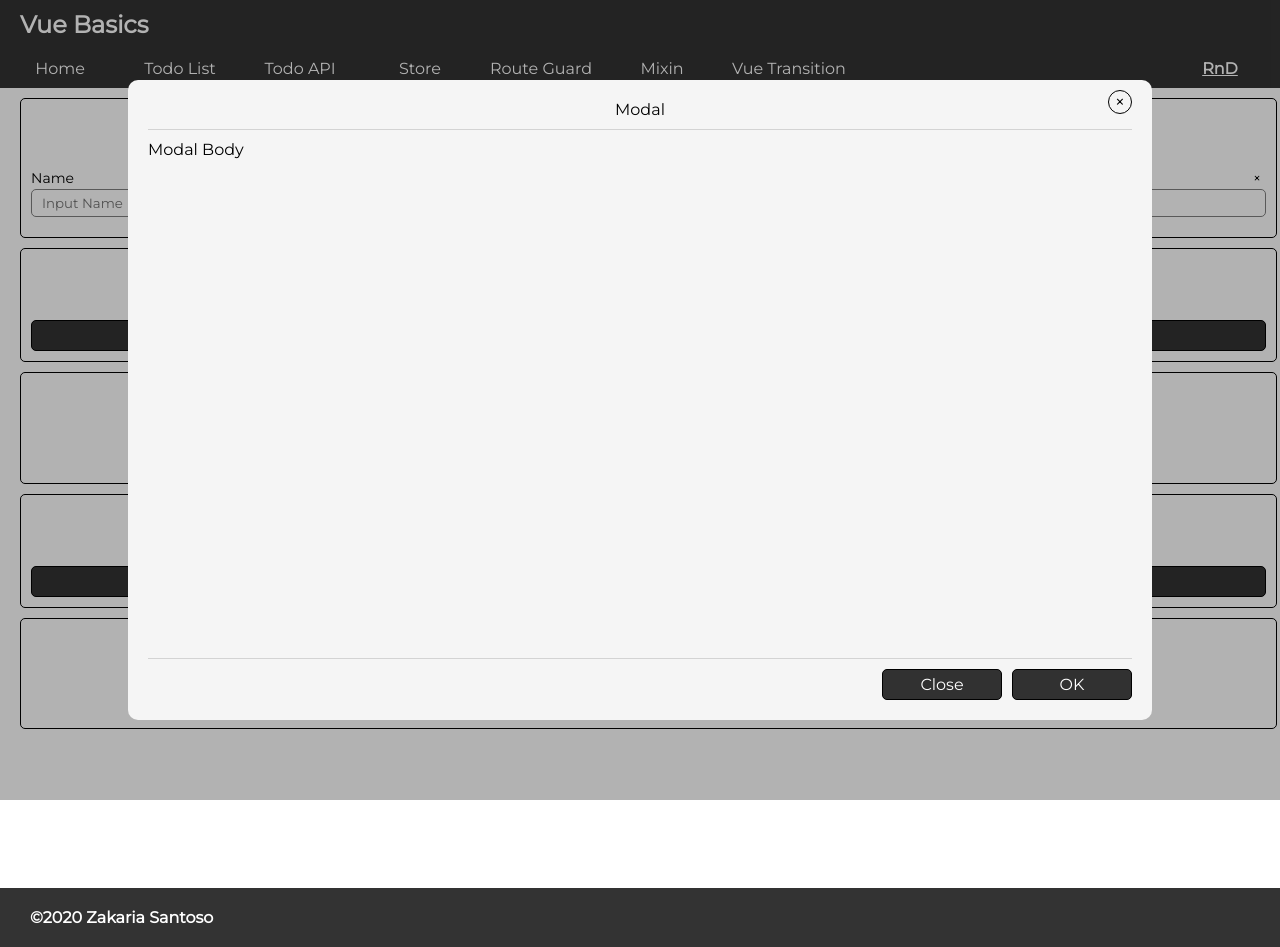
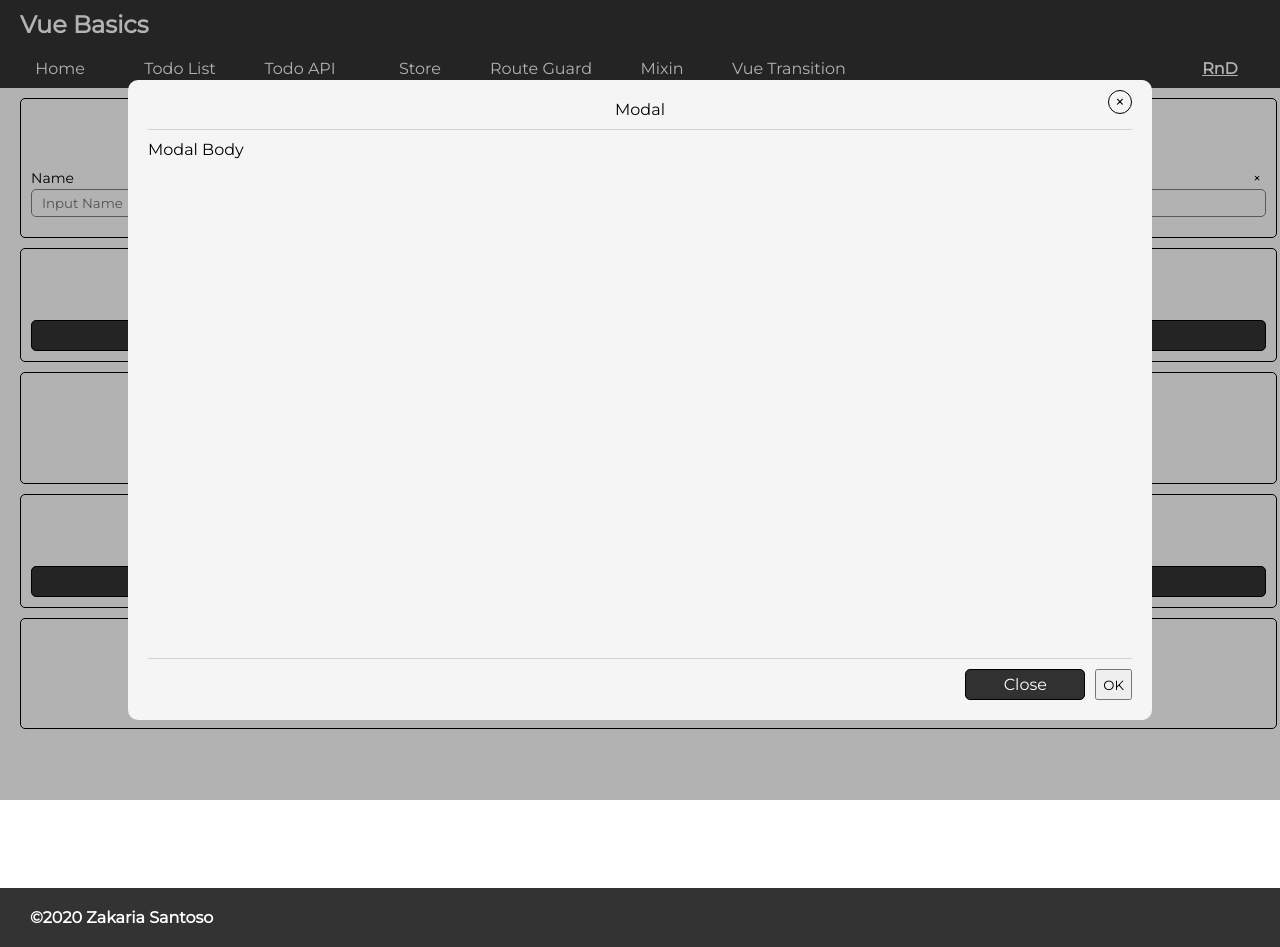
Before and after one commit to zakariasantoso/vue-basic, a Vue app: page /showcase in a window 1280 px wide. Both pictures are taken after a click on the button "Open Modal". Built offline with nearby package versions, Linux system fonts and the light colour scheme.

Commit message:
Adjusted Modal Styling

```diff
--- a/src/components/frames/AppModal.vue
+++ b/src/components/frames/AppModal.vue
@@ -1,9 +1,12 @@
 <template>
-	<div class="app-modal" v-if="isModalOpen">
+<div>
+		<div class="app-modal">
 			<div class="am-backdrop"
 				@click="closeModal()"
+				v-if="isModalOpen"
 			/>
-		<div class="am-body">
+		<transition name="modal">
+			<div class="am-body" v-if="isModalOpen"	>
 				<span class="am-close" @click="closeModal()">&times;</span>
 
 				<div class="am-title">
@@ -21,12 +24,14 @@
 						Close
 					</app-button>
 
-				<app-button
-					@click="executeAction()"
+					<button
+						@click="( ($event) => {executeAction($event)})"
 					>
 						{{ actionText }}
-				</app-button>
+					</button>
 				</div>
+			</div>
+			</transition>
 		</div>
 </div>
 </template>
@@ -63,7 +68,8 @@ export default {
 			this.$emit('close');
 		},
 
-		executeAction() {
+		executeAction(e) {
+			console.log("Event : ", e);
 			this.$emit('action');
 		}
 	}
@@ -73,17 +79,17 @@ export default {
 <style lang="scss">
 .app-modal {
 	position: fixed;
-	top: 0;
-	right: 0;
-	bottom: 0;
-	left: 0;
+	// top: 0;
+	// right: 0;
+	// bottom: 0;
+	// left: 0;
 	z-index: 100;
 
-	display: flex;
-	align-items: center;
+	// display: flex;
+	// align-items: center;
 
 	.am-backdrop {
-		position: absolute;
+		position: fixed;
 		top: 0;
 		right: 0;
 		bottom: 0;
@@ -93,12 +99,15 @@ export default {
 	}
 
 	.am-body {
-		position: relative;
+		position: fixed;
 		min-width: 300px;
-		max-width: 80%;
+		width: 80%;
 		min-height: 80%;
 		height: 200px;
-		margin: 0px auto;
+		top: 50%;
+		left: 50%;
+		transform: translate(-50%, -50%);
+		// margin: 0px auto;
 		padding: 10px 20px;
 
 		flex: 0 1 80%;
@@ -148,4 +157,24 @@ export default {
 		}
 	}
 }
+	.modal-enter-active {
+    transition: all 1s cubic-bezier(0.68, -0.55, 0.265, 1.55);
+		> .am-backdrop {
+			background-color: transparent !important;
+		}
+  }
+  .modal-leave-active {
+		transition: all 1s cubic-bezier(0.68, -0.55, 0.265, 1.55);
+		> .am-backdrop {
+			background-color: transparent !important;
+		}
+  }
+  .modal-leave-to, .modal-enter {
+		transform: translate(-50%, -150%) scale(2) !important;
+    opacity: 0;
+  }
+  .modal-enter-to, .modal-leave {
+		transform: translate(-50%, -50%) scale(1) !important;
+    opacity: 1;
+  }
 </style>
```
Lines whose indentation alone changed are shown as unchanged.
